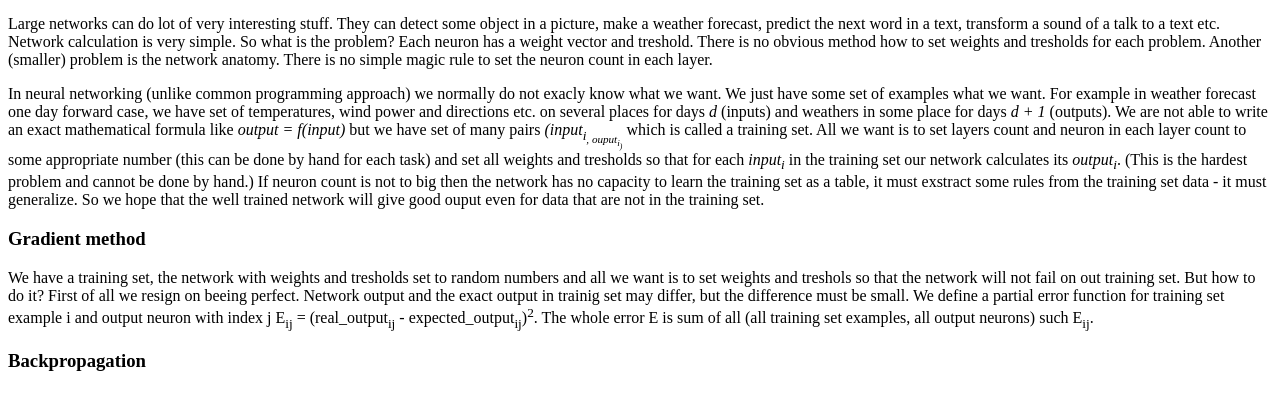
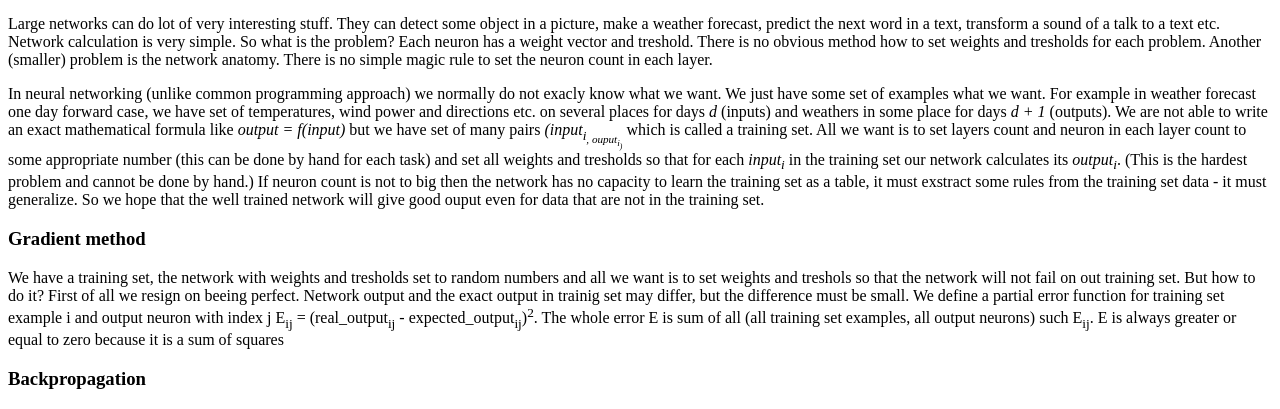
Before and after one commit to honzour/backpropagation, a PHP site: page /backpropagation.php in a window 1280 px wide. Shown: the part 632-1041 px from the top of the page. Before the commit the page ends 1003 px from the top, so only its background shows below. Run offline with PHP 8.4, Linux system fonts and the light colour scheme.

Commit message:
bp description

```diff
--- a/web/backpropagation.php
+++ b/web/backpropagation.php
@@ -35,7 +35,7 @@ In neural networking (unlike common programming approach) we normally do not exa
 </P>
 <H3>Gradient method</H3>
 <P>
-We have a training set, the network with weights and tresholds set to random numbers and all we want is to set weights and treshols so that the network will not fail on out training set. But how to do it? First of all we resign on beeing perfect. Network output and the exact output in trainig set may differ, but the difference must be small. We define a partial error function for training set example i and output neuron with index j E<SUB>ij</SUB> = (real_output<SUB>ij</SUB> - expected_output<SUB>ij</SUB>)<SUP>2</SUP>. The whole error E is sum of all (all training set examples, all output neurons) such E<SUB>ij</SUB>.
+We have a training set, the network with weights and tresholds set to random numbers and all we want is to set weights and treshols so that the network will not fail on out training set. But how to do it? First of all we resign on beeing perfect. Network output and the exact output in trainig set may differ, but the difference must be small. We define a partial error function for training set example i and output neuron with index j E<SUB>ij</SUB> = (real_output<SUB>ij</SUB> - expected_output<SUB>ij</SUB>)<SUP>2</SUP>. The whole error E is sum of all (all training set examples, all output neurons) such E<SUB>ij</SUB>. E is always greater or equal to zero because it is a sum of squares
 </P>
 <H3>Backpropagation</H3>
 <P>
```
